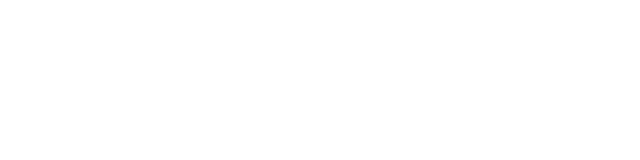
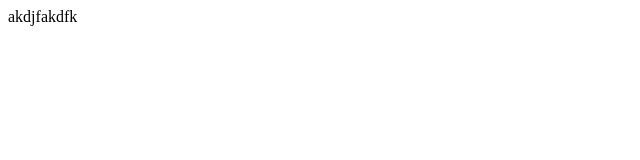
Before and after one commit to ZalloProject/super-top-nav-bar, a React app: page / in a window 1280 px wide. Shown: the top 160 px of the page, without its empty margins (0-640 px from the left). Built offline with nearby package versions, Linux system fonts and the light colour scheme; the HTML template or start-up script is replaced by a standard one.

Commit message:
Fixed webpack issue not watching files -if you're curious, just make sure watch flag is before other instructions

```diff
--- a/client/jest.config.js
+++ b/client/jest.config.js
@@ -3,7 +3,7 @@
   displayName: 'source',
   rootDir: './../',
   testMatch: [
-    '<rootDir>/src/form.test.js'
+    '<rootDir>/src/supertopnavbar.test.js'
   ],
   setupFilesAfterEnv: [
     '<rootDir>/src/setupTests.js'
--- a/client/src/components/Buy.jsx
+++ b/client/src/components/Buy.jsx
@@ -2,7 +2,7 @@
 
 const Buy = () => {
   return (
-    <div></div>
+    <div>akdjfakdfk</div>
   )
 }
 
--- a/package.json
+++ b/package.json
@@ -9,7 +9,7 @@
   },
   "scripts": {
     "build": "webpack --mode production -d --watch --display-error-details",
-    "dev": "webpack --mode development -d --watch",
+    "dev": "webpack -d --watch --mode development ",
     "server-dev": "nodemon server/server.js",
     "start": "node server/server.js"
   },
--- a/webpack.config.js
+++ b/webpack.config.js
@@ -22,7 +22,7 @@
     ],
   },
   output: {
-    filename: 'top-bundle.js',
+    filename: 'bundle.js',
     path: path.join(__dirname, './client/dist'),
   },
 };
```
